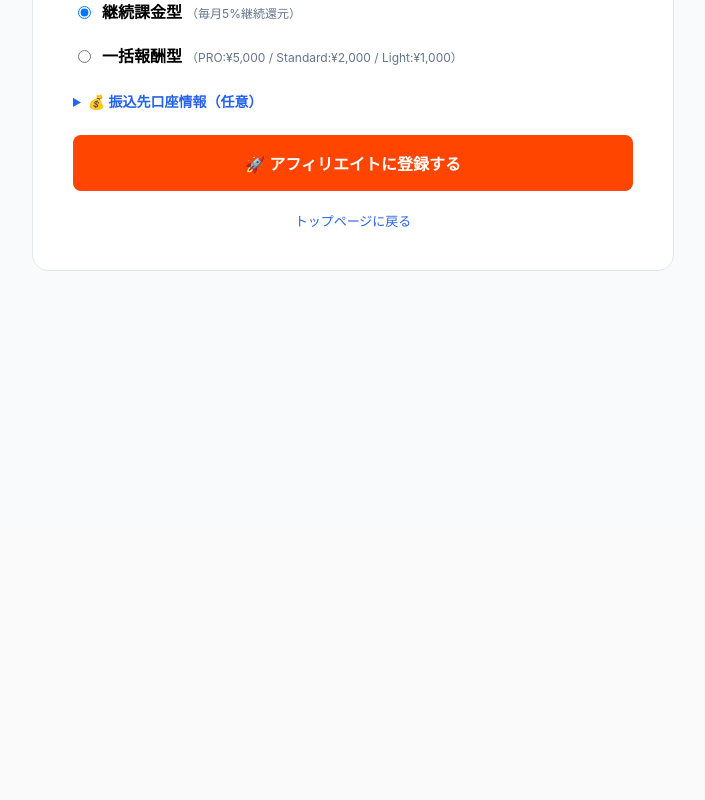
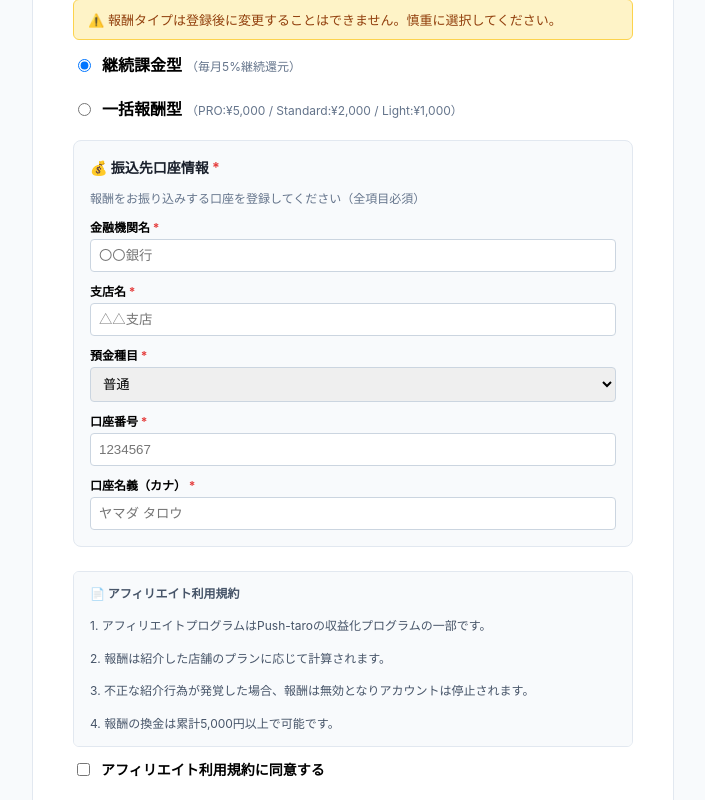
Before and after one commit to thellcishii-lang/push-taro, a Next.js app: page /affiliate/signup in a window 1280 px wide. Shown: the part 360-1160 px from the top of the page, without its empty margins (287-992 px from the left). Before the commit the page ends 880 px from the top, so only its background shows below. Built offline with nearby package versions, Linux system fonts and the light colour scheme.

Commit message:
Update page.tsx

```diff
--- a/app/affiliate/signup/page.tsx
+++ b/app/affiliate/signup/page.tsx
@@ -14,8 +14,9 @@ export default function AffiliateSignupPage() {
   const [name, setName] = useState('');
   const [email, setEmail] = useState('');
   const [rewardType, setRewardType] = useState<'recurring' | 'one-time'>('recurring');
+  const [termsAgreed, setTermsAgreed] = useState(false);
 
-  // 銀行口座（任意）
+  // 銀行口座（必須）
   const [bankName, setBankName] = useState('');
   const [branchName, setBranchName] = useState('');
   const [accountType, setAccountType] = useState('savings');
@@ -25,12 +26,36 @@ export default function AffiliateSignupPage() {
   const handleSubmit = async (e: React.FormEvent) => {
     e.preventDefault();
     setError('');
+
+    // バリデーション
+    if (!termsAgreed) {
+      setError('利用規約に同意してください。');
+      return;
+    }
+
+    // 口座情報がすべて入力されているかチェック
+    if (!bankName || !branchName || !accountNumber || !accountHolder) {
+      setError('振込先口座情報はすべて必須です。');
+      return;
+    }
+
+    // 口座名義がカナかチェック
+    const kanaRegex = /^[ァ-ヶー]+$/;
+    if (!kanaRegex.test(accountHolder)) {
+      setError('口座名義は全角カナで入力してください。');
+      return;
+    }
+
     setLoading(true);
 
     try {
-      const bankAccount = bankName || branchName || accountNumber || accountHolder
-        ? { bankName, branchName, accountType, accountNumber, accountHolder }
-        : null;
+      const bankAccount = {
+        bankName,
+        branchName,
+        accountType,
+        accountNumber,
+        accountHolder,
+      };
 
       const res = await fetch('/api/affiliate/signup', {
         method: 'POST',
@@ -125,10 +150,13 @@ export default function AffiliateSignupPage() {
           </div>
 
           {/* 報酬タイプ選択 */}
-          <div style={{ marginBottom: '24px' }}>
+          <div style={{ marginBottom: '20px' }}>
             <label style={{ display: 'block', marginBottom: '8px', fontWeight: 'bold', fontSize: '13px' }}>
               報酬タイプを選択 <span style={{ color: '#e53e3e' }}>*</span>
             </label>
+            <div style={{ background: '#fef3c7', border: '1px solid #fcd34d', padding: '10px 14px', borderRadius: '6px', marginBottom: '12px', fontSize: '13px', color: '#92400e' }}>
+              ⚠️ 報酬タイプは登録後に変更することはできません。慎重に選択してください。
+            </div>
             <div style={{ display: 'flex', gap: '20px', flexWrap: 'wrap' }}>
               <label style={{ display: 'flex', alignItems: 'center', gap: '8px', cursor: 'pointer' }}>
                 <input
@@ -161,51 +189,114 @@ export default function AffiliateSignupPage() {
             </div>
           </div>
 
-          {/* 銀行口座（任意） */}
-          <details style={{ marginBottom: '24px' }}>
-            <summary style={{ cursor: 'pointer', fontWeight: 'bold', fontSize: '14px', color: '#2563eb' }}>
-              💰 振込先口座情報（任意）
-            </summary>
-            <div style={{ marginTop: '12px', padding: '16px', background: '#f8fafc', borderRadius: '8px', border: '1px solid #e2e8f0' }}>
+          {/* 銀行口座（必須・常時表示） */}
+          <div style={{ marginBottom: '24px', padding: '16px', background: '#f8fafc', borderRadius: '8px', border: '1px solid #e2e8f0' }}>
+            <h3 style={{ fontSize: '14px', fontWeight: 'bold', margin: '0 0 4px 0', color: '#1a202c' }}>
+              💰 振込先口座情報 <span style={{ color: '#e53e3e' }}>*</span>
+            </h3>
+            <p style={{ fontSize: '12px', color: '#64748b', marginBottom: '12px' }}>
+              報酬をお振り込みする口座を登録してください（全項目必須）
+            </p>
+
             <div style={{ marginBottom: '10px' }}>
-                <label style={{ display: 'block', marginBottom: '4px', fontWeight: 'bold', fontSize: '12px' }}>金融機関名</label>
-                <input type="text" placeholder="〇〇銀行" value={bankName} onChange={(e) => setBankName(e.target.value)} style={{ width: '100%', padding: '8px', borderRadius: '4px', border: '1px solid #cbd5e0', boxSizing: 'border-box' }} />
+              <label style={{ display: 'block', marginBottom: '4px', fontWeight: 'bold', fontSize: '12px' }}>金融機関名 <span style={{ color: '#e53e3e' }}>*</span></label>
+              <input
+                type="text"
+                required
+                placeholder="〇〇銀行"
+                value={bankName}
+                onChange={(e) => setBankName(e.target.value)}
+                style={{ width: '100%', padding: '8px', borderRadius: '4px', border: '1px solid #cbd5e0', boxSizing: 'border-box' }}
+              />
             </div>
+
             <div style={{ marginBottom: '10px' }}>
-                <label style={{ display: 'block', marginBottom: '4px', fontWeight: 'bold', fontSize: '12px' }}>支店名</label>
-                <input type="text" placeholder="△△支店" value={branchName} onChange={(e) => setBranchName(e.target.value)} style={{ width: '100%', padding: '8px', borderRadius: '4px', border: '1px solid #cbd5e0', boxSizing: 'border-box' }} />
+              <label style={{ display: 'block', marginBottom: '4px', fontWeight: 'bold', fontSize: '12px' }}>支店名 <span style={{ color: '#e53e3e' }}>*</span></label>
+              <input
+                type="text"
+                required
+                placeholder="△△支店"
+                value={branchName}
+                onChange={(e) => setBranchName(e.target.value)}
+                style={{ width: '100%', padding: '8px', borderRadius: '4px', border: '1px solid #cbd5e0', boxSizing: 'border-box' }}
+              />
             </div>
+
             <div style={{ marginBottom: '10px' }}>
-                <label style={{ display: 'block', marginBottom: '4px', fontWeight: 'bold', fontSize: '12px' }}>預金種目</label>
-                <select value={accountType} onChange={(e) => setAccountType(e.target.value)} style={{ width: '100%', padding: '8px', borderRadius: '4px', border: '1px solid #cbd5e0', boxSizing: 'border-box' }}>
+              <label style={{ display: 'block', marginBottom: '4px', fontWeight: 'bold', fontSize: '12px' }}>預金種目 <span style={{ color: '#e53e3e' }}>*</span></label>
+              <select
+                required
+                value={accountType}
+                onChange={(e) => setAccountType(e.target.value)}
+                style={{ width: '100%', padding: '8px', borderRadius: '4px', border: '1px solid #cbd5e0', boxSizing: 'border-box' }}
+              >
                 <option value="savings">普通</option>
                 <option value="checking">当座</option>
               </select>
             </div>
+
             <div style={{ marginBottom: '10px' }}>
-                <label style={{ display: 'block', marginBottom: '4px', fontWeight: 'bold', fontSize: '12px' }}>口座番号</label>
-                <input type="text" placeholder="1234567" value={accountNumber} onChange={(e) => setAccountNumber(e.target.value)} style={{ width: '100%', padding: '8px', borderRadius: '4px', border: '1px solid #cbd5e0', boxSizing: 'border-box' }} />
+              <label style={{ display: 'block', marginBottom: '4px', fontWeight: 'bold', fontSize: '12px' }}>口座番号 <span style={{ color: '#e53e3e' }}>*</span></label>
+              <input
+                type="text"
+                required
+                placeholder="1234567"
+                value={accountNumber}
+                onChange={(e) => setAccountNumber(e.target.value)}
+                style={{ width: '100%', padding: '8px', borderRadius: '4px', border: '1px solid #cbd5e0', boxSizing: 'border-box' }}
+              />
             </div>
+
             <div>
-                <label style={{ display: 'block', marginBottom: '4px', fontWeight: 'bold', fontSize: '12px' }}>口座名義（カナ）</label>
-                <input type="text" placeholder="ヤマダ タロウ" value={accountHolder} onChange={(e) => setAccountHolder(e.target.value)} style={{ width: '100%', padding: '8px', borderRadius: '4px', border: '1px solid #cbd5e0', boxSizing: 'border-box' }} />
+              <label style={{ display: 'block', marginBottom: '4px', fontWeight: 'bold', fontSize: '12px' }}>口座名義（カナ） <span style={{ color: '#e53e3e' }}>*</span></label>
+              <input
+                type="text"
+                required
+                placeholder="ヤマダ タロウ"
+                value={accountHolder}
+                onChange={(e) => setAccountHolder(e.target.value)}
+                style={{ width: '100%', padding: '8px', borderRadius: '4px', border: '1px solid #cbd5e0', boxSizing: 'border-box' }}
+              />
             </div>
           </div>
-          </details>
+
+          {/* 利用規約 */}
+          <div style={{ marginBottom: '24px' }}>
+            <div style={{ background: '#f8fafc', border: '1px solid #e2e8f0', borderRadius: '6px', padding: '12px 16px', maxHeight: '150px', overflowY: 'auto', fontSize: '12px', color: '#475569', lineHeight: '1.7' }}>
+              <p style={{ fontWeight: 'bold', margin: '0 0 4px 0' }}>📄 アフィリエイト利用規約</p>
+              <p>1. アフィリエイトプログラムはPush-taroの収益化プログラムの一部です。</p>
+              <p>2. 報酬は紹介した店舗のプランに応じて計算されます。</p>
+              <p>3. 不正な紹介行為が発覚した場合、報酬は無効となりアカウントは停止されます。</p>
+              <p>4. 報酬の換金は累計5,000円以上で可能です。</p>
+              <p>5. 報酬タイプの変更はできません。</p>
+              <p>6. 本規約は予告なく変更されることがあります。</p>
+              <p style={{ marginTop: '4px', fontSize: '11px', color: '#94a3b8' }}>詳細は <Link href="/terms" style={{ color: '#2563eb' }}>利用規約</Link> をご確認ください。</p>
+            </div>
+
+            <label style={{ display: 'flex', alignItems: 'center', gap: '8px', cursor: 'pointer', marginTop: '12px', fontSize: '14px', fontWeight: 'bold' }}>
+              <input
+                type="checkbox"
+                required
+                checked={termsAgreed}
+                onChange={(e) => setTermsAgreed(e.target.checked)}
+              />
+              アフィリエイト利用規約に同意する
+            </label>
+          </div>
 
           <button
             type="submit"
-            disabled={loading}
+            disabled={loading || !termsAgreed}
             style={{
               width: '100%',
               padding: '16px',
-              background: loading ? '#94a3b8' : '#ff4500',
+              background: loading || !termsAgreed ? '#94a3b8' : '#ff4500',
               color: '#fff',
               border: 'none',
               borderRadius: '8px',
               fontWeight: 'bold',
               fontSize: '16px',
-              cursor: loading ? 'not-allowed' : 'pointer',
+              cursor: loading || !termsAgreed ? 'not-allowed' : 'pointer',
             }}
           >
             {loading ? '登録中...' : '🚀 アフィリエイトに登録する'}
```
Lines whose indentation alone changed are shown as unchanged.
